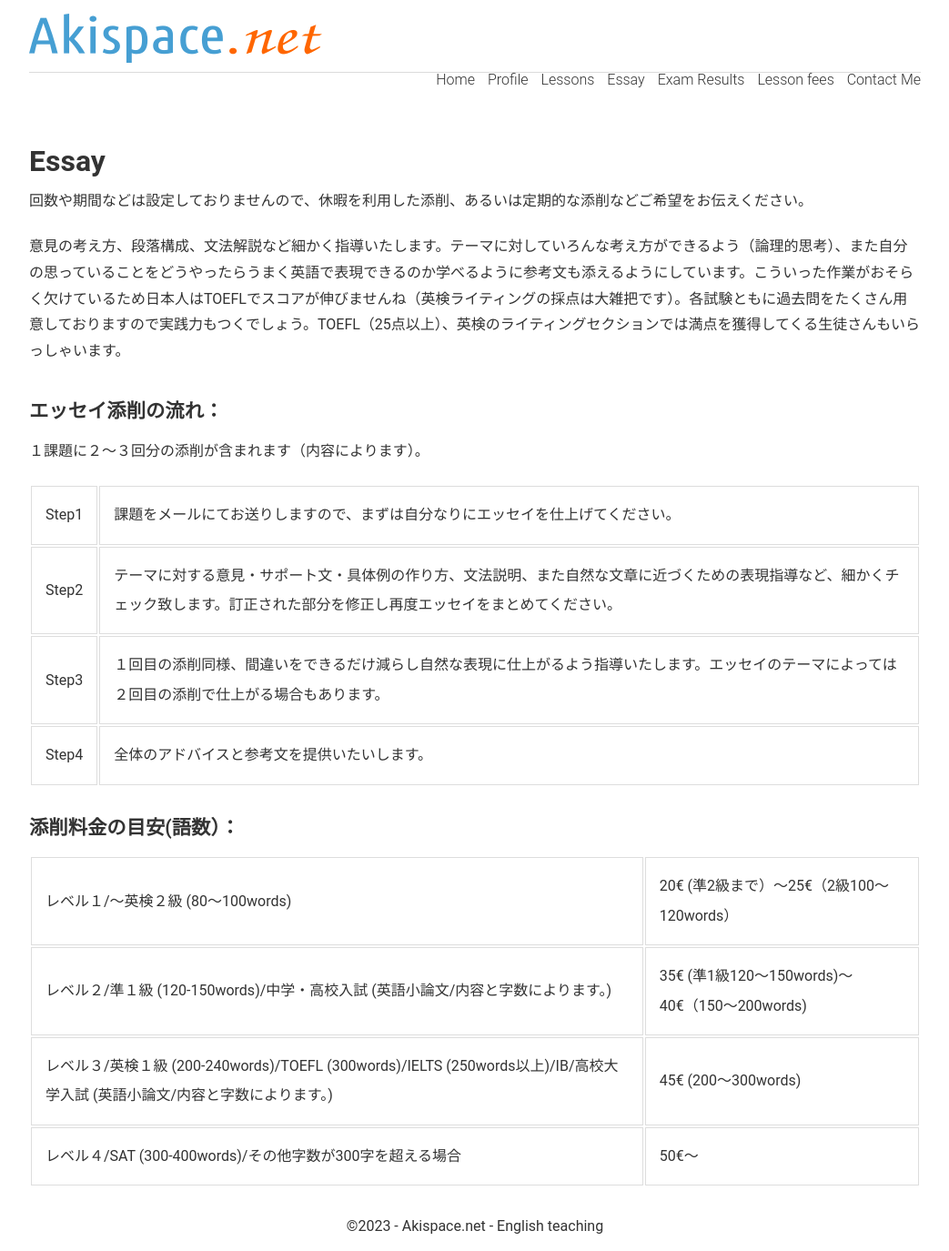
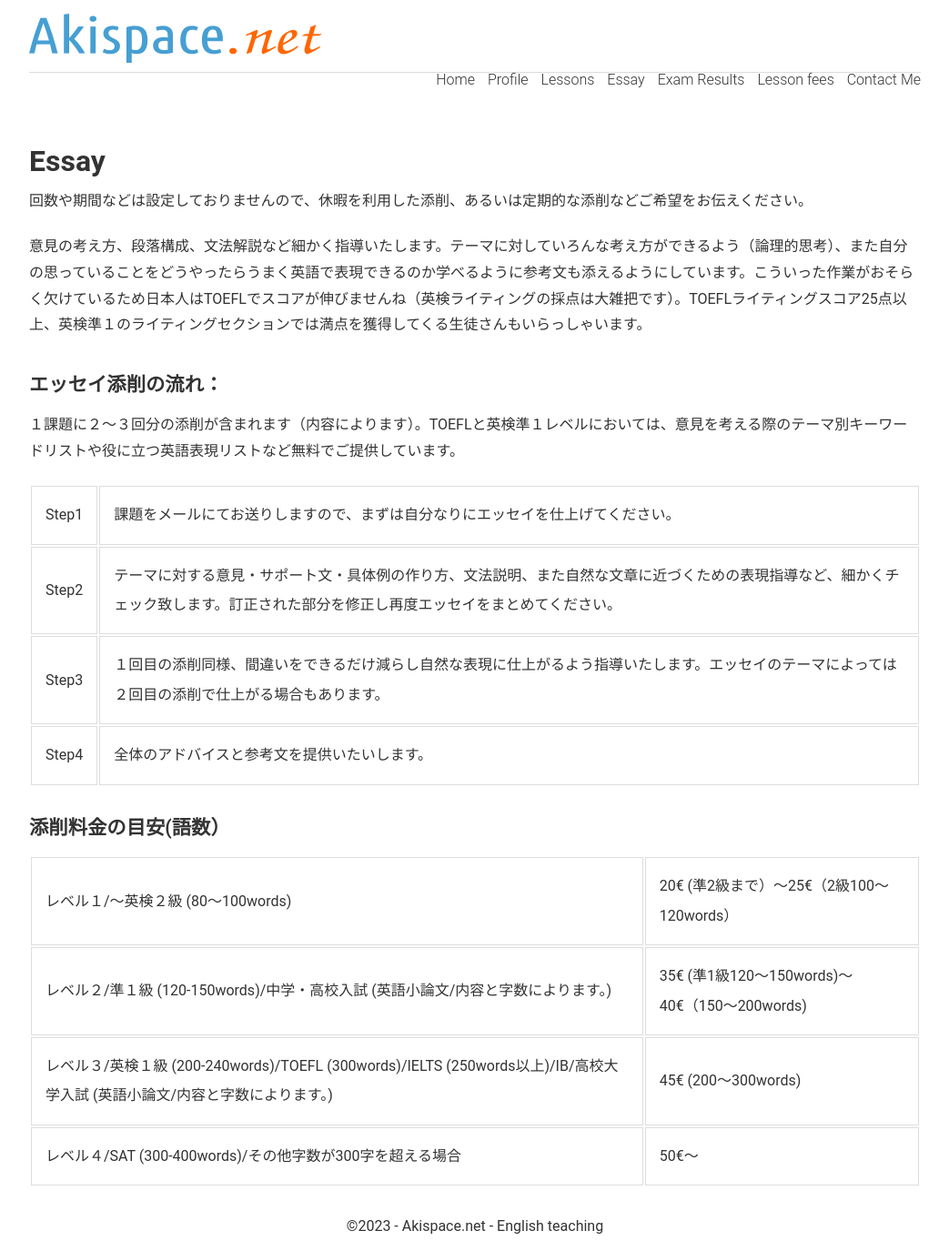
Before and after one commit to phocean/akispace, a Jekyll site: the page built from essays.md, in a window 1280 px wide. Shown: the whole page at 91% size, without its empty margins (118-1161 px from the left). Built offline with Jekyll 4.4.1, drawn with Linux system fonts in a browser that asks for light colours.

Commit message:
Update essays.md
modified several sentences

```diff
--- a/essays.md
+++ b/essays.md
@@ -10,10 +10,10 @@ description: 英検/TOEFL/IELTS/SATなどの資格試験に合わせたエッセ
 
 回数や期間などは設定しておりませんので、休暇を利用した添削、あるいは定期的な添削などご希望をお伝えください。
 
-意見の考え方、段落構成、文法解説など細かく指導いたします。テーマに対していろんな考え方ができるよう（論理的思考）、また自分の思っていることをどうやったらうまく英語で表現できるのか学べるように参考文も添えるようにしています。こういった作業がおそらく欠けているため日本人はTOEFLでスコアが伸びませんね（英検ライティングの採点は大雑把です）。各試験ともに過去問をたくさん用意しておりますので実践力もつくでしょう。TOEFL（25点以上）、英検のライティングセクションでは満点を獲得してくる生徒さんもいらっしゃいます。
+意見の考え方、段落構成、文法解説など細かく指導いたします。テーマに対していろんな考え方ができるよう（論理的思考）、また自分の思っていることをどうやったらうまく英語で表現できるのか学べるように参考文も添えるようにしています。こういった作業がおそらく欠けているため日本人はTOEFLでスコアが伸びませんね（英検ライティングの採点は大雑把です）。TOEFLライティングスコア25点以上、英検準１のライティングセクションでは満点を獲得してくる生徒さんもいらっしゃいます。
 
 ### エッセイ添削の流れ：
-１課題に２〜３回分の添削が含まれます（内容によります）。
+１課題に２〜３回分の添削が含まれます（内容によります）。TOEFLと英検準１レベルにおいては、意見を考える際のテーマ別キーワードリストや役に立つ英語表現リストなど無料でご提供しています。
 
 <table>
 <tr><td>Step1 </td><td>課題をメールにてお送りしますので、まずは自分なりにエッセイを仕上げてください。 </td></tr>
@@ -23,7 +23,7 @@ description: 英検/TOEFL/IELTS/SATなどの資格試験に合わせたエッセ
 </table>
 
 
-### 添削料金の目安(語数）：
+### 添削料金の目安(語数）
 
 <table>
 <tr><td>レベル１/〜英検２級 (80〜100words)</td><td>20€ (準2級まで）〜25€（2級100〜120words） </td></tr>
```
